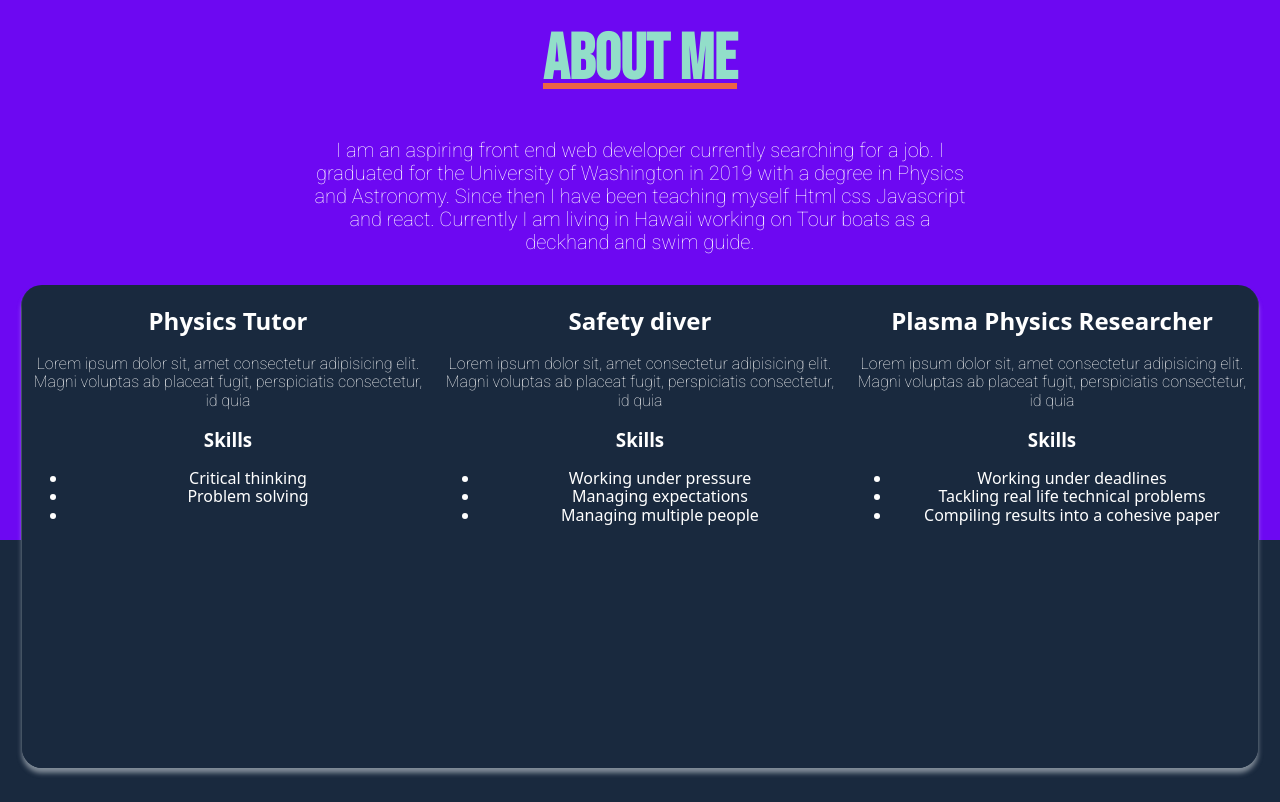
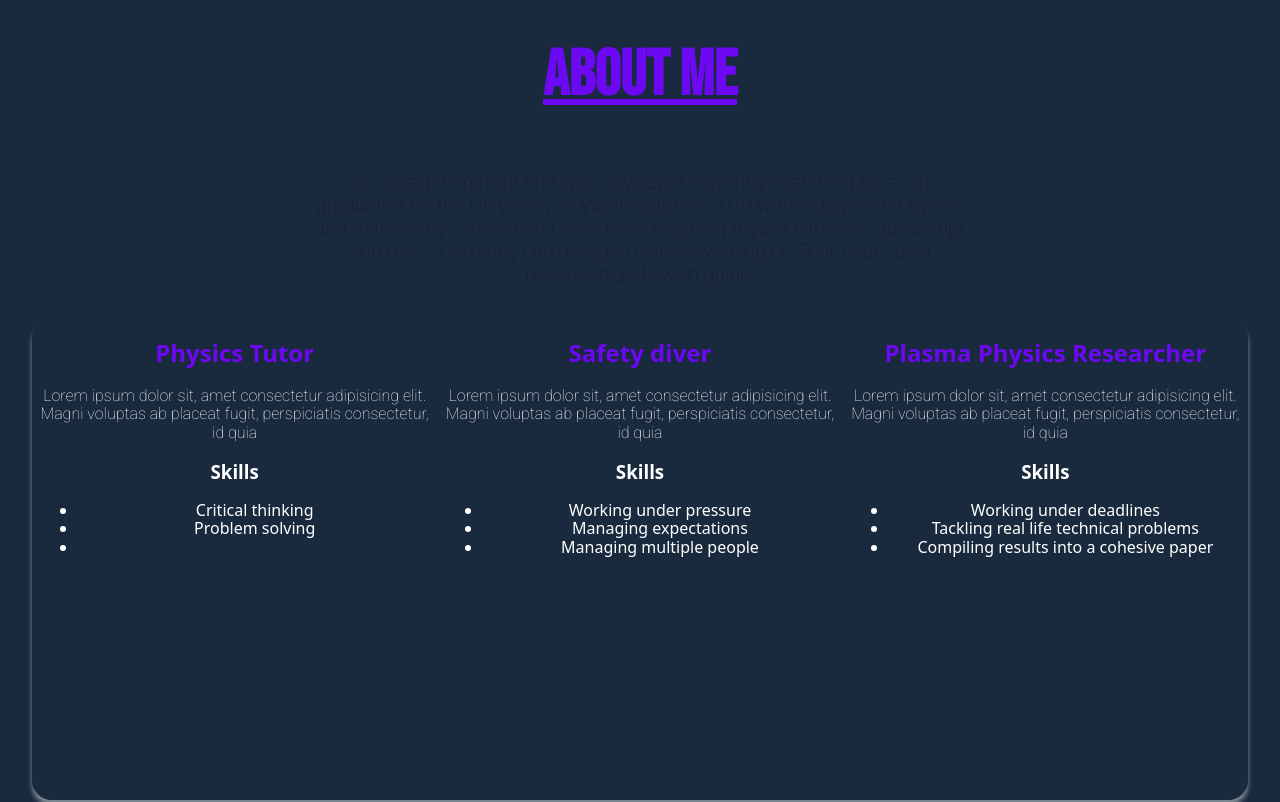
Before and after one commit to piacib/portfolio, a React (Create React App) app: page / in a window 1280 px wide. Shown: the part 820-1622 px from the top of the page. Built offline with nearby package versions, Linux system fonts and the light colour scheme.

Commit message:
added color props to about me

```diff
--- a/src/components/AboutMe/AboutMe.css
+++ b/src/components/AboutMe/AboutMe.css
@@ -1,6 +1,14 @@
 #about_me {
-  /* display: grid;
-  grid-template-columns: 1fr 1fr; */
+  --light-shades: #f1ebe4;
+  --light-accent: #7fa3d9;
+  --main-color: #6d08f2;
+  --dark-accent: #7575a5;
+  --dark-shades: #1f1b2f;
+
+  --header-color: var(--dark-shades);
+  --header-decoration-color: #68b4c0;
+  --about-me-background: var(--main-color);
+  --about-me-background: #00e676;
   display: flex;
   flex-direction: column;
   align-items: center;
@@ -8,12 +16,21 @@
   justify-items: flex-start;
   background-color: none;
 }
+.about-me-background-color {
+  background-color: var(--about-me-background);
+}
 #about_me * {
   z-index: 2;
 }
 .section_header {
   grid-column: 1/3;
   text-align: center;
+  color: var(--about-me-accent);
+  /* background-color: rgb(141, 242, 8); */
+  text-decoration-color: var(--about-me-accent);
+  width: 20rem;
+  margin: 1rem 0;
+  border-radius: 3rem;
 }
 .about_me_skills {
   /* display: none; */
@@ -25,8 +42,9 @@
 .about_me_skills > * {
   padding: 5px;
   margin: 5px;
-  background-color: var(--color-3);
-  color: var(--color-2);
+  font-size: 50px;
+  /* background-color: var(--color-3); */
+  color: var(--about-me-accent);
   border-radius: 10px;
 }
 .about_me_text {
@@ -35,7 +53,8 @@
   margin: 0 0.5rem;
   max-width: 60ch;
   height: 100%;
-  color: white;
+  color: #1f1b2f;
+
   display: flex;
   align-items: center;
   justify-content: center;
@@ -51,7 +70,7 @@
   background-color: var(--section-background);
   color: var(--font-color);
   display: grid;
-  margin-top: 2rem;
+  margin: 2rem 2rem 0;
   grid-template-columns: 1fr 1fr 1fr;
   box-shadow: 0 5px 5px 0 rgb(233 240 243 / 50%),
     0 0 0 1px var(--section-background);
@@ -66,10 +85,18 @@
   min-height: 30rem;
 }
 #about_me_background {
-  background-color: var(--about-me-accent);
   width: 100%;
   height: 35rem;
   position: absolute;
+}
+#about-me-bottom-border {
+  width: 100%;
+  margin-top: 3rem;
+  height: 10rem;
+  /* position: absolute; */
+}
+.experience_card h2 {
+  color: var(--about-me-accent);
 }
 .experience_card:first-child {
   border-radius: var(--border-radius) 0 0 var(--border-radius);
```
